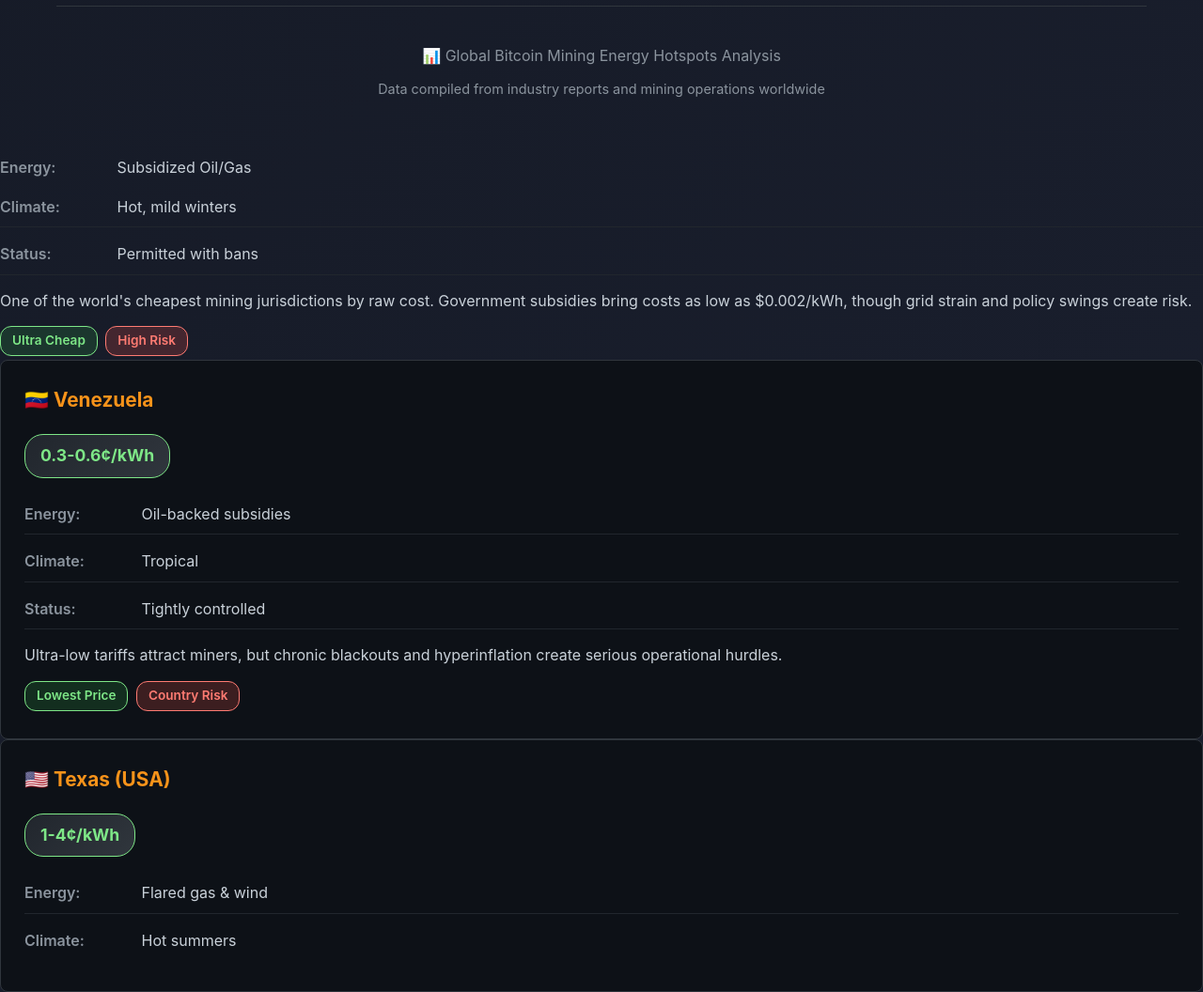
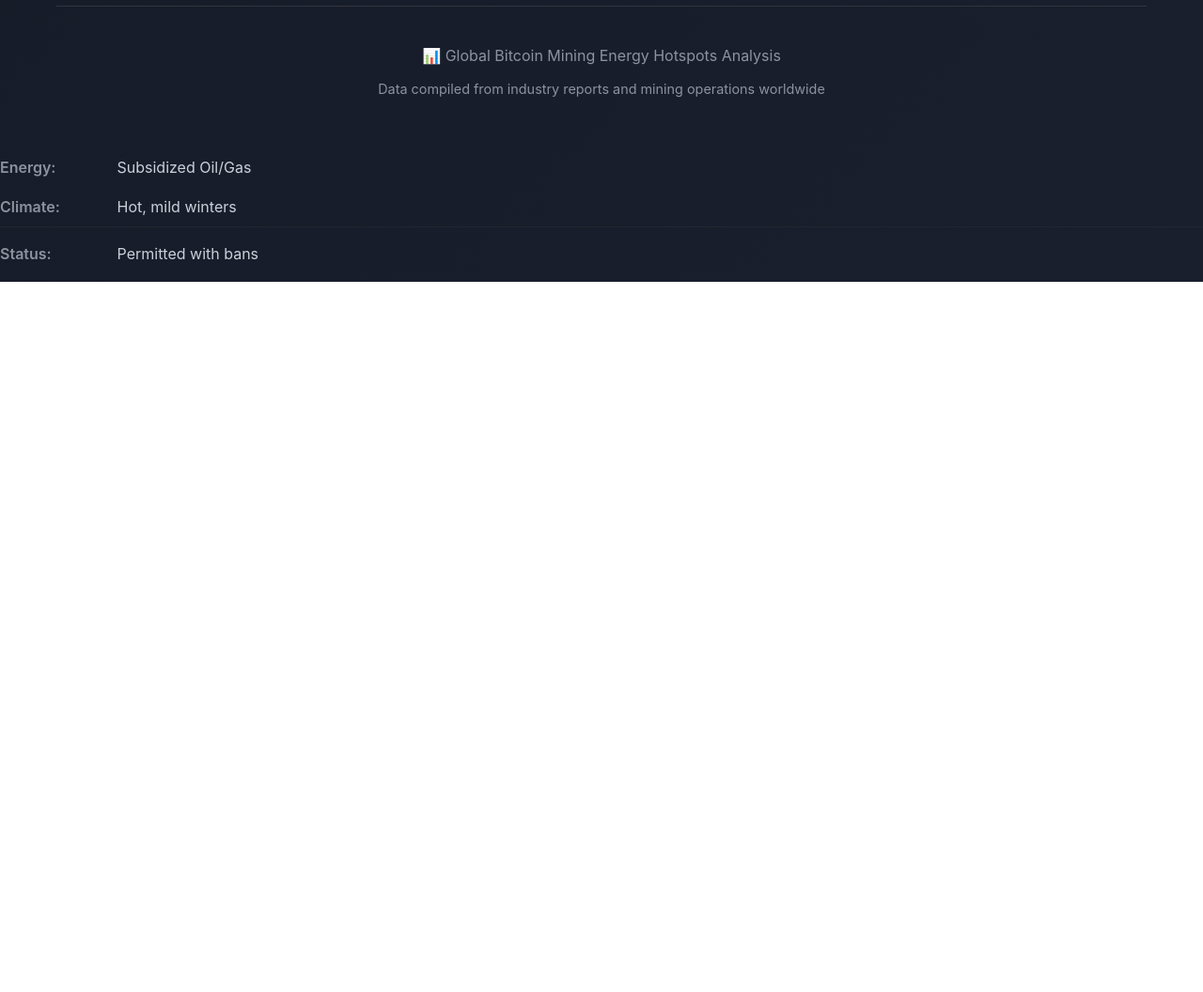
Before and after one commit to Btcphilosopher/Global-Bitcoin-Mining-Energy-Hotspots, a plain HTML site: page index.html in a window 1280 px wide. Shown: the part 6085-7141 px from the top of the page at 94% size. After the commit the page ends 6385 px from the top, so only its background shows below. Drawn offline with Linux system fonts and the light colour scheme.

Commit message:
Update index.html

```diff
--- a/index.html
+++ b/index.html
@@ -655,44 +655,3 @@
                         <span class="label">Status:</span>
                         <span class="value">Permitted with bans</span>
                     </div>
-                    <p style="margin-top: 15px;">One of the world's cheapest mining jurisdictions by raw cost. Government subsidies bring costs as low as $0.002/kWh, though grid strain and policy swings create risk.</p>
-                    <div style="margin-top: 10px;">
-                        <span class="tag tag-green">Ultra Cheap</span>
-                        <span class="tag tag-red">High Risk</span>
-                    </div>
-                </div>
-
-                <div class="card">
-                    <h4>🇻🇪 Venezuela</h4>
-                    <div class="cost-badge">0.3-0.6¢/kWh</div>
-                    <div class="info-row">
-                        <span class="label">Energy:</span>
-                        <span class="value">Oil-backed subsidies</span>
-                    </div>
-                    <div class="info-row">
-                        <span class="label">Climate:</span>
-                        <span class="value">Tropical</span>
-                    </div>
-                    <div class="info-row">
-                        <span class="label">Status:</span>
-                        <span class="value">Tightly controlled</span>
-                    </div>
-                    <p style="margin-top: 15px;">Ultra-low tariffs attract miners, but chronic blackouts and hyperinflation create serious operational hurdles.</p>
-                    <div style="margin-top: 10px;">
-                        <span class="tag tag-green">Lowest Price</span>
-                        <span class="tag tag-red">Country Risk</span>
-                    </div>
-                </div>
-
-                <div class="card">
-                    <h4>🇺🇸 Texas (USA)</h4>
-                    <div class="cost-badge">1-4¢/kWh</div>
-                    <div class="info-row">
-                        <span class="label">Energy:</span>
-                        <span class="value">Flared gas & wind</span>
-                    </div>
-                    <div class="info-row">
-                        <span class="label">Climate:</span>
-                        <span class="value">Hot summers</span>
-                    </div>
-                    <div class="info-row
```
